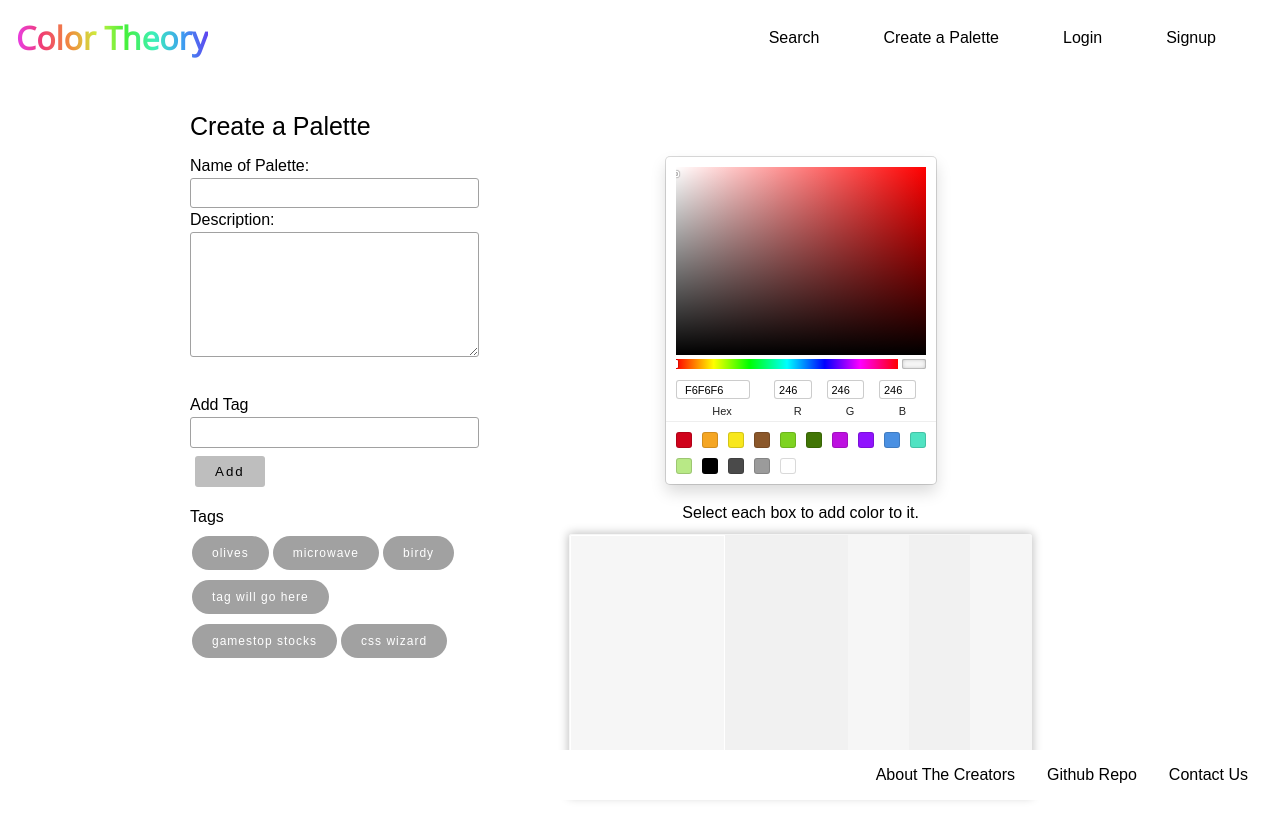
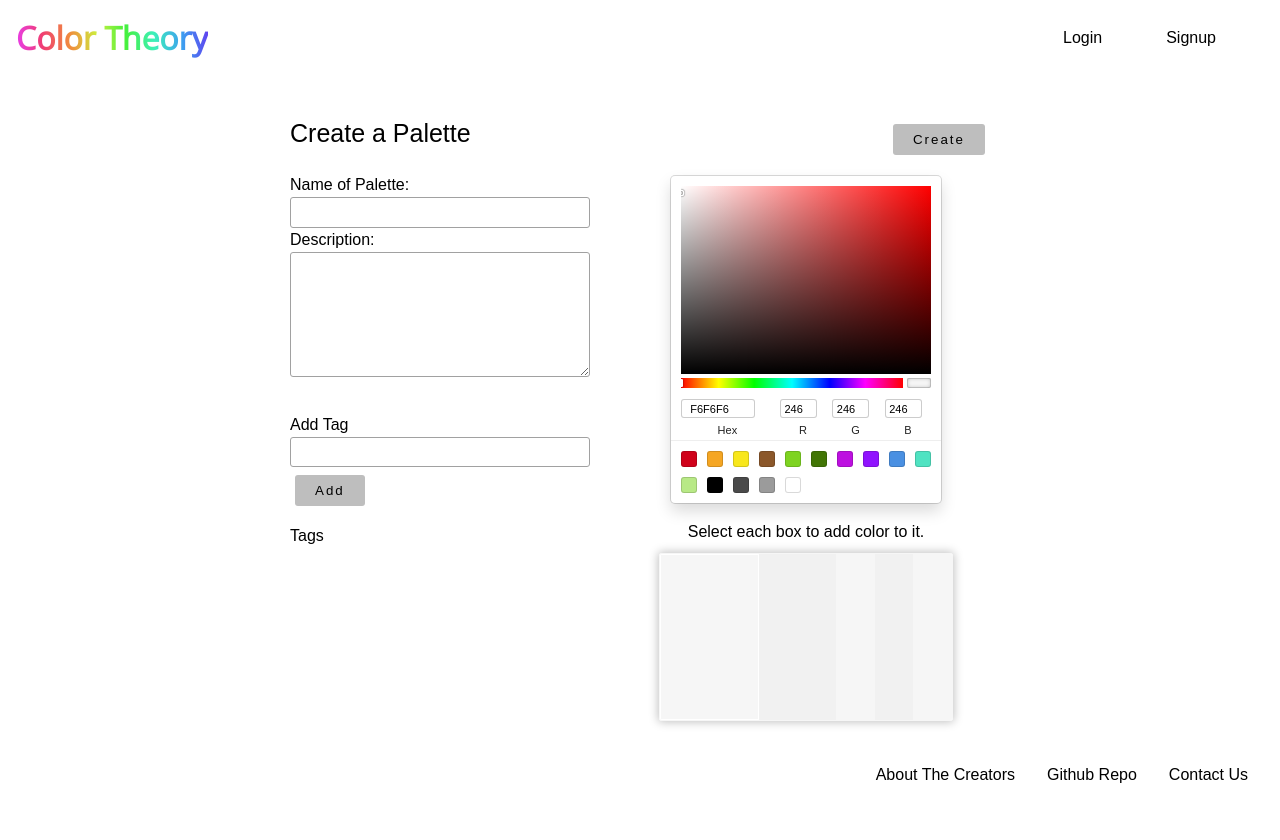
Before and after one commit to reynolkb/color-theory-1.0, a React (Create React App) app in the folder client/: page /create in a window 1280 px wide. Shown: the top 840 px of the page. After the commit the page ends 800 px from the top, so only its background shows below. Built offline with nearby package versions, Linux system fonts and the light colour scheme.

Commit message:
Created Provider to handle add palette mutation. Successfully grabs data from component state and sends to database. Styled Create page to fix tags buggy tag styling. Added state delete button to create palette page so they can remove tags.

```diff
--- a/client/src/components/CreateParts/AddTags/index.js
+++ b/client/src/components/CreateParts/AddTags/index.js
@@ -1,38 +1,76 @@
-import React from 'react';
+import React, { useState, useContext } from 'react';
+import { paletteCreatorContext } from '../CreateProvider';
 
 const AddTags = () => {
+
+    const [ newTag, setNewTag ] = useState('');
+    const { state, handleChange } = useContext(paletteCreatorContext);
+
+    const handleTag = (e) => {
+        setNewTag(e.target.value);
+    };
+
+    const handleKeyPress = (e) => {
+        if (e.key === 'Enter') {
+            e.preventDefault();
+            handleAddTag();
+        }
+    }
+
+    const handleAddTag = () => {
+        const cleanTag = newTag.trim()
+        if(cleanTag === '') {
+            return;
+        }
+        handleChange({
+            tags: [...state.tags, newTag],
+        })
+        setNewTag('');
+    }
+
+    const handleRemoveTag = (tag) => () => {
+        const updatedTags = state.tags.filter(t => t !== tag);
+        handleChange({
+            tags: updatedTags
+        });
+    }
 
     return(
         <div className='add-tags-component'>
             <form>
                 <div>
-                    <label>Add Tag</label>
-                    <input />
+                    <label htmlFor='tags'>Add Tag</label>
+                    <input
+                        name='tags'
+                        value={newTag}
+                        onChange={handleTag}
+                        onKeyPress={handleKeyPress}
+                        maxLength='10'
+                    />
                 </div>
-                <button className='btn'>Add</button>
+                <button
+                    type='button'
+                    className='btn'
+                    onClick={handleAddTag}
+                >
+                    Add
+                </button>
             </form>
             {/* pill rough draft */}
             <div className='added-tags'>
                 <h4>Tags</h4>
-                {/* dummy pills to change into a for loop */}
-                <div className='tag-pill'>
-                    <p>olives</p>
-                </div>
-                <div className='tag-pill'>
-                    <p>microwave</p>
-                </div>
-                <div className='tag-pill'>
-                    <p>birdy</p>
-                </div>
-                <div className='tag-pill'>
-                    <p>tag will go here</p>
-                </div>
-                <div className='tag-pill'>
-                    <p>gamestop stocks</p>
-                </div>
-                <div className='tag-pill'>
-                    <p>css wizard</p>
-                </div>
+                {
+                    state.tags.map((tag, i) => (
+                        <div key={`${tag}${i}`} className='tag-pill'>
+                            <p>{tag}</p>
+                            <button
+                                type='button'
+                                className='tag-pill-delete'
+                                onClick={handleRemoveTag(tag)}>×</button>
+                        </div>
+                    ))
+                }
+
             </div>
         </div>
 
--- a/client/src/components/CreateParts/ColorPicker/index.js
+++ b/client/src/components/CreateParts/ColorPicker/index.js
@@ -1,44 +1,33 @@
 //libraries
-import React, { useState } from 'react';
+import React, { useContext } from 'react';
 import { SketchPicker } from 'react-color';
 
+import { paletteCreatorContext } from '../CreateProvider';
 
 const ColorPicker = () => {
 
-    const [ colorState, setColorState ] = useState({
-        primary: '#f6f6f6',
-        secondary: '#f1f1f1',
-        accent1: '#f6f6f6',
-        accent2: '#f1f1f1',
-        accent3: '#f6f6f6',
-    });
-    const [ paletteState, setPaletteState ] = useState({
-        current: colorState.primary,
-        workingColor: 'primary'
-    });
+    const { state, handleChange } = useContext(paletteCreatorContext);
 
-    function handleChange(color) {
-        setPaletteState({
+    function handleColorPicker(color) {
+        handleChange({
             current: color.hex,
-            workingColor: paletteState.workingColor
+            workingColor: state.workingColor,
+            [state.workingColor]: color.hex
         });
-        const newState = colorState;
-        newState[ paletteState.workingColor ] = color.hex;
-        setColorState( newState );
     }
 
     // this is a helper function to help dry our code
     function generateHandler(key) {
         return () => {
-            setPaletteState({
+            handleChange({
                 workingColor: key,
-                current: colorState[key]
+                current: state[key]
             });
         }
     }
 
     function activeSelection(key) {
-        return key === paletteState.workingColor ? 'active-color' : '';
+        return key === state.workingColor ? 'active-color' : '';
     }
 
     return(
@@ -46,8 +35,8 @@ const ColorPicker = () => {
             <SketchPicker
                 disableAlpha={true}
                 width={ 250 }
-                color={ paletteState.current }
-                onChange={ handleChange }
+                color={ state.current }
+                onChange={ handleColorPicker }
             />
             <p>Select each box to add color to it.</p>
             <div className='color-wrapper create-color-div-wrapper'>
@@ -55,27 +44,27 @@ const ColorPicker = () => {
                     <div
                         className={activeSelection('primary')}
                         onClick={ generateHandler('primary') }
-                        style={{ backgroundColor: colorState.primary, flexGrow: '2.5' }}
+                        style={{ backgroundColor: state.primary, flexGrow: '2.5' }}
                     />
                     <div
                         className={activeSelection('secondary')}
                         onClick={ generateHandler('secondary') }
-                        style={{ backgroundColor: colorState.secondary, flexGrow: '2' }}
+                        style={{ backgroundColor: state.secondary, flexGrow: '2' }}
                     />
                     <div
                         className={activeSelection('accent1')}
                         onClick={ generateHandler('accent1') }
-                        style={{ backgroundColor: colorState.accent1 }}
+                        style={{ backgroundColor: state.accent1 }}
                     />
                     <div
                         className={activeSelection('accent2')}
                         onClick={ generateHandler('accent2') }
-                        style={{ backgroundColor: colorState.accent2 }}
+                        style={{ backgroundColor: state.accent2 }}
                     />
                     <div
                         className={activeSelection('accent3')}
                         onClick={ generateHandler('accent3') }
-                        style={{ backgroundColor: colorState.accent3 }}
+                        style={{ backgroundColor: state.accent3 }}
                     />
                 </div>
             </div>
--- /dev/null
+++ b/client/src/components/CreateParts/CreateButton/index.js
@@ -0,0 +1,19 @@
+import React, { useContext } from 'react';
+
+import { paletteCreatorContext } from '../CreateProvider';
+
+
+const CreateButton = () => {
+    const { handleSubmit, loading } = useContext(paletteCreatorContext);
+    return (
+        <button
+            className='btn'
+            onClick={handleSubmit}
+            disabled={loading}
+        >
+            { loading ? 'Loading' : 'Create' }
+        </button>
+    )
+}
+
+export default CreateButton;
--- /dev/null
+++ b/client/src/components/CreateParts/CreateProvider.js
@@ -0,0 +1,76 @@
+import React, { useState, createContext } from 'react';
+import { useMutation } from '@apollo/react-hooks';
+
+//utility
+import { ADD_PALETTE } from '../../utils/mutations';
+
+//initial state for all forms
+const formState = {
+    title: '',
+    description: '',
+    primary: '#f6f6f6',
+    secondary: '#f1f1f1',
+    accent1: '#f6f6f6',
+    accent2: '#f1f1f1',
+    accent3: '#f6f6f6',
+    tags: [],
+    current: '#f6f6f6',
+    workingColor: 'primary'
+};
+
+//these are our intial state for provider
+const contextState = {
+    state: formState,
+    handleChange: () => {},
+    handleSubmit: () => {},
+    error: null,
+    loading: false
+}
+
+
+export const paletteCreatorContext = createContext(contextState);
+
+const CreateProvider = ({ children }) => {
+
+    const [ addPalette, { error }] = useMutation(ADD_PALETTE);
+    const [ loading, setLoading ] = useState(false);
+    const [ state, setState ] = useState(formState);
+
+    const handleChange = (property) => {
+        setState({...state, ...property})
+    }
+
+    const handleSubmit =  async () => {
+        setLoading(true);
+        //this is where we do our api call
+        const palette = {
+            title: state.title,
+            description: state.description,
+            primary: state.primary,
+            secondary: state.secondary,
+            accent1: state.accent1,
+            accent2: state.accent2,
+            accent3: state.accent3,
+            tags: state.tags,
+        };
+        // console.log(palette);
+
+        const mutationResponse = await addPalette({
+            variables: palette,
+        })
+        if (mutationResponse.data.addPalette) {
+            window.location.assign('/');
+        } else {
+            setLoading(false);
+        }
+        // console.log(mutationResponse);
+    }
+
+    return (
+        <paletteCreatorContext.Provider value={{ state, handleChange, handleSubmit, error, loading }}>
+            { children }
+        </paletteCreatorContext.Provider>
+    )
+}
+
+export default CreateProvider;
--- a/client/src/components/CreateParts/PaletteDescription/index.js
+++ b/client/src/components/CreateParts/PaletteDescription/index.js
@@ -1,16 +1,35 @@
-import React from 'react';
+import React, { useContext } from 'react';
+import { paletteCreatorContext } from '../CreateProvider';
 
 const PaletteDescription = () => {
+
+    const { state, handleChange } = useContext(paletteCreatorContext);
+
+    const handleInputChange = (e) => {
+        e.preventDefault();
+        const key = e.target.name;
+        const value = e.target.value;
+        handleChange({ [key]: value })
+    }
+
     return(
         <div className='create-description-component'>
             <form>
                 <div>
-                    <label>Name of Palette:</label>
-                    <input />
+                    <label htmlFor='title'>Name of Palette:</label>
+                    <input
+                        onChange={handleInputChange}
+                        value={state.title}
+                        name='title'
+                    />
                 </div>
                 <div>
-                    <label>Description:</label>
-                    <textarea />
+                    <label htmlFor='description'>Description:</label>
+                    <textarea
+                        onChange={handleInputChange}
+                        value={state.description}
+                        name='description'
+                    />
                 </div>
             </form>
         </div>
--- a/client/src/components/Nav/index.js
+++ b/client/src/components/Nav/index.js
@@ -11,8 +11,10 @@ const Nav = () => {
                     <li>
                         {/* <Link to=''>User Page</Link> */}
                     </li>
-                    <li>Search</li>
-                    <li>Create a Palette</li>
+                    <li>
+                        <Link to='/search'>Search</Link>
+                    </li>
+                    <li><Link to='/create'>Create a Palette</Link></li>
                     <li>
                         <Link to='/' onClick={() => Auth.logout()}>Logout</Link>
                     </li>
@@ -21,13 +23,6 @@ const Nav = () => {
         } else {
             return (
                 <ul>
-                    <li>
-                        {/* <Link to=''>User Page</Link> */}
-                    </li>
-                    <li>
-                        <Link to='/search'>Search</Link>
-                    </li>
-                    <li><Link to='/create'>Create a Palette</Link></li>
                     <li>
                         <Link to='/login'>Login</Link>
                     </li>
--- a/client/src/index.css
+++ b/client/src/index.css
@@ -418,18 +418,28 @@ footer ul li a:hover {
 
 .create-pg-wrapper {
     margin-top: 3em;
+    flex-direction: column;
     justify-content: center;
     align-items: center;
+    max-width: 700px;
+}
+
+.create-palette-header {
+    display: flex;
+    width: 100%;
+    justify-content: space-between;
 }
 
 .create-wrapper {
+
+    width: 100%;
     display: flex;
     margin-top: 1em;
 }
 
 .create-form-wrapper {
     margin-right: 2em;
-    flex: 1 0 0;
+    flex: 0 0 300px;
 }
 
 .create-palette-wrapper {
@@ -473,14 +483,22 @@ footer ul li a:hover {
     border: none;
     color: #fff;
     padding: 10px 20px;
-    display: inline-block;
     margin: 10px 2px 0 2px;
     border-radius: 20px;
+    display: flex;
+    align-items: center;
 }
 
 .tag-pill p {
     letter-spacing: 1px;
     font-size: 12px;
+}
+
+.tag-pill-delete {
+    outline: none;
+    background-color: transparent;
+    color: #000;
+    border: none;
 }
 
 .added-tags h4 {
--- a/client/src/pages/Create.js
+++ b/client/src/pages/Create.js
@@ -1,16 +1,22 @@
 import React from 'react';
+//context
+import CreateProvider from '../components/CreateParts/CreateProvider';
 
 //components
 import AddTags from '../components/CreateParts/AddTags';
 import ColorPicker from '../components/CreateParts/ColorPicker';
 import PaletteDescription from '../components/CreateParts/PaletteDescription';
+import CreateButton from '../components/CreateParts/CreateButton';
 
 const Create = () => {
 
     return(
-        <div className='create-pg-wrapper global-wrapper'>
-            <div className='creat-content-wrapper'>
-                <h3 className='page-title'>Create a Palette</h3>
+        <CreateProvider>
+            <div className='create-pg-wrapper global-wrapper'>
+                <div className='create-palette-header'>
+                    <h3 className='page-title'>Create a Palette</h3>
+                    <CreateButton />
+                </div>
                 <div className='create-wrapper'>
                     {/* left side */}
                     <div className='create-form-wrapper'>
@@ -21,7 +27,7 @@ const Create = () => {
                     <ColorPicker />
                 </div>
             </div>
-        </div>
+        </CreateProvider>
     )
 };
 
```
